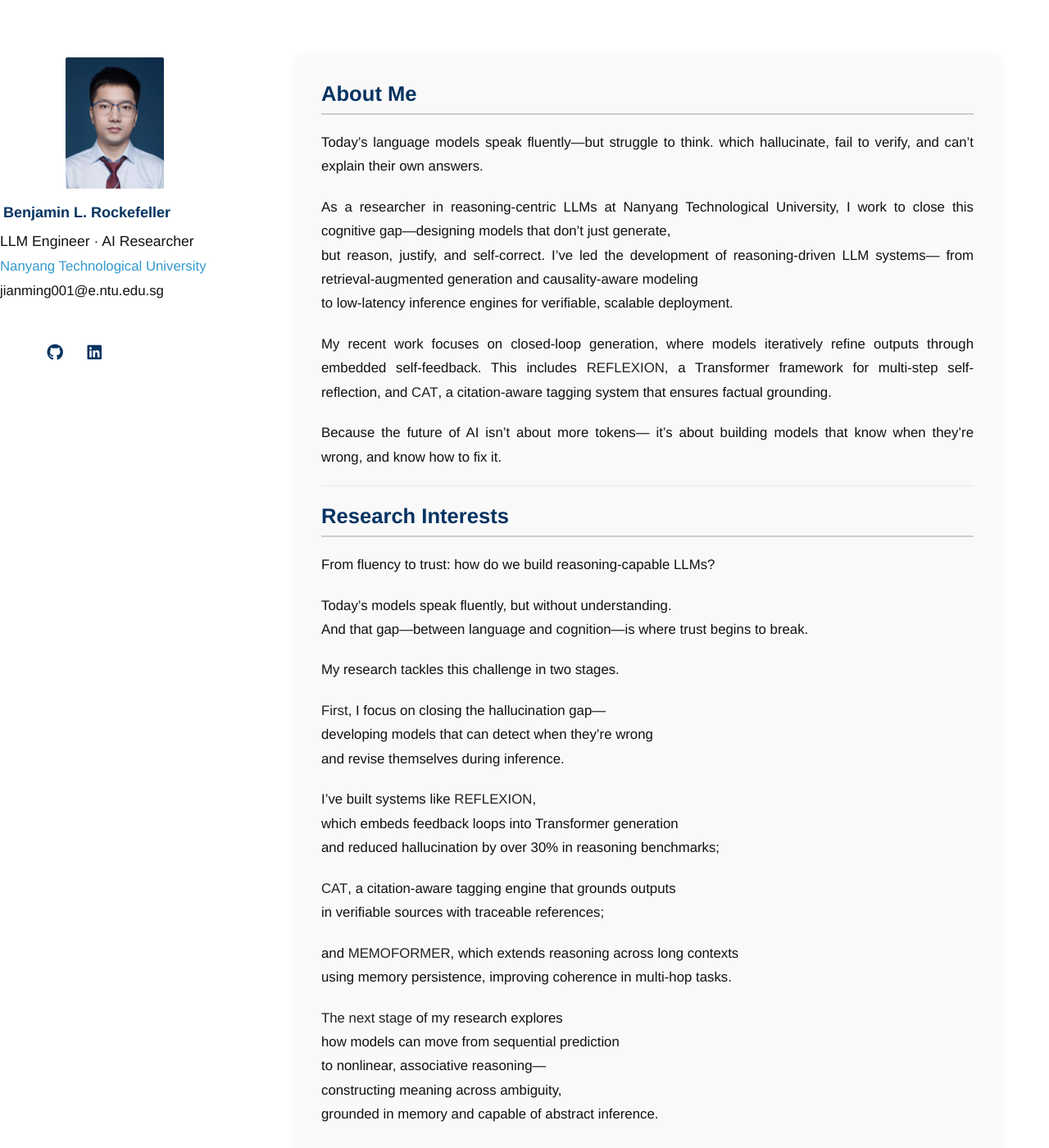
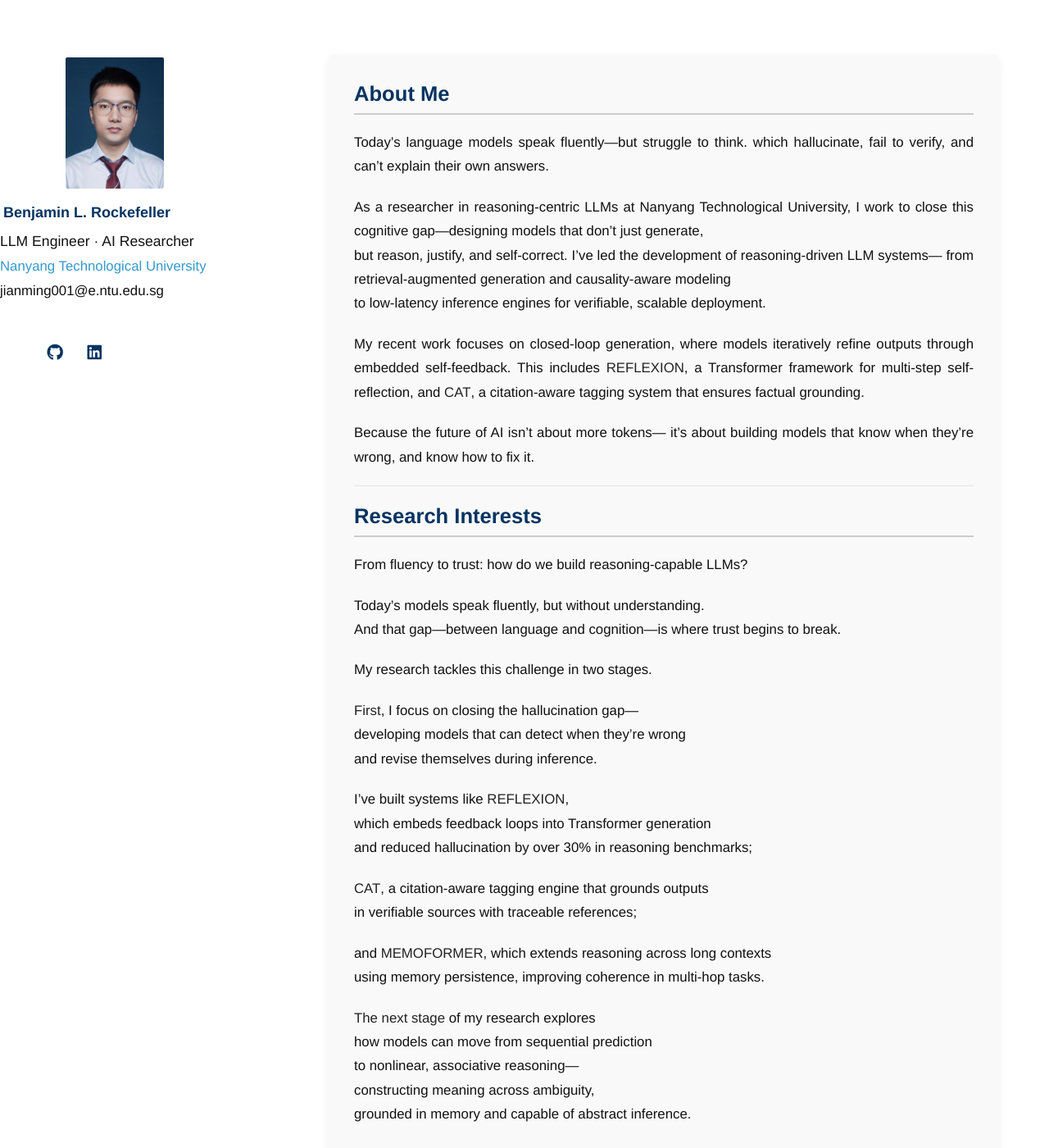
Before and after one commit to BenjaminRockefeller/benjaminrockefeller.github.io, a Jekyll site: the page built from index.md, in a window 1280 px wide and 1400 px high. Shown: the whole window at 82% size. Built offline with Jekyll 4.4.1, drawn with Linux system fonts in a browser that asks for light colours; a style sheet for code colours, icons or effects is not loaded; our own code applies the rules of GitHub Pages for plain Markdown files.

Commit message:
Update minimal-light.scss

```diff
--- a/_sass/minimal-light.scss
+++ b/_sass/minimal-light.scss
@@ -1664,3 +1664,37 @@
   font-size: 1.05rem;
   font-family: "Microsoft YaHei", "Helvetica Neue", Arial, sans-serif;
 }
+/* ✅ 左侧头像 + 文字统一右移靠近正文，但留出间距 */
+
+header {
+  width: 260px;
+  margin-left: 40px;     /* ✅ 头像整体右移，与正文保持贴近但不重叠 */
+  padding-left: 0;
+  padding-top: 4rem;
+  text-align: left;
+  position: fixed;
+}
+
+/* ✅ 正文区域不再左移，保留默认位置，确保与左栏留有空间 */
+section {
+  margin-left: 340px !important;  /* ✅ 260px宽度 + 40px间距 + buffer */
+  max-width: 1080px;
+  padding: 2rem;
+  background-color: #f9f9f9;
+  border-radius: 8px;
+  box-shadow: 0 4px 12px rgba(0, 0, 0, 0.05);
+  line-height: 1.8;
+  font-size: 1.05rem;
+  font-family: "Microsoft YaHei", "Helvetica Neue", Arial, sans-serif;
+  color: #111;
+}
+
+/* ✅ 头像样式方形 + 圆角 */
+.image.avatar img {
+  width: 120px;
+  height: auto;
+  object-fit: cover;
+  border-radius: 8px;
+  margin-bottom: 12px;
+  display: block;
+}
```
